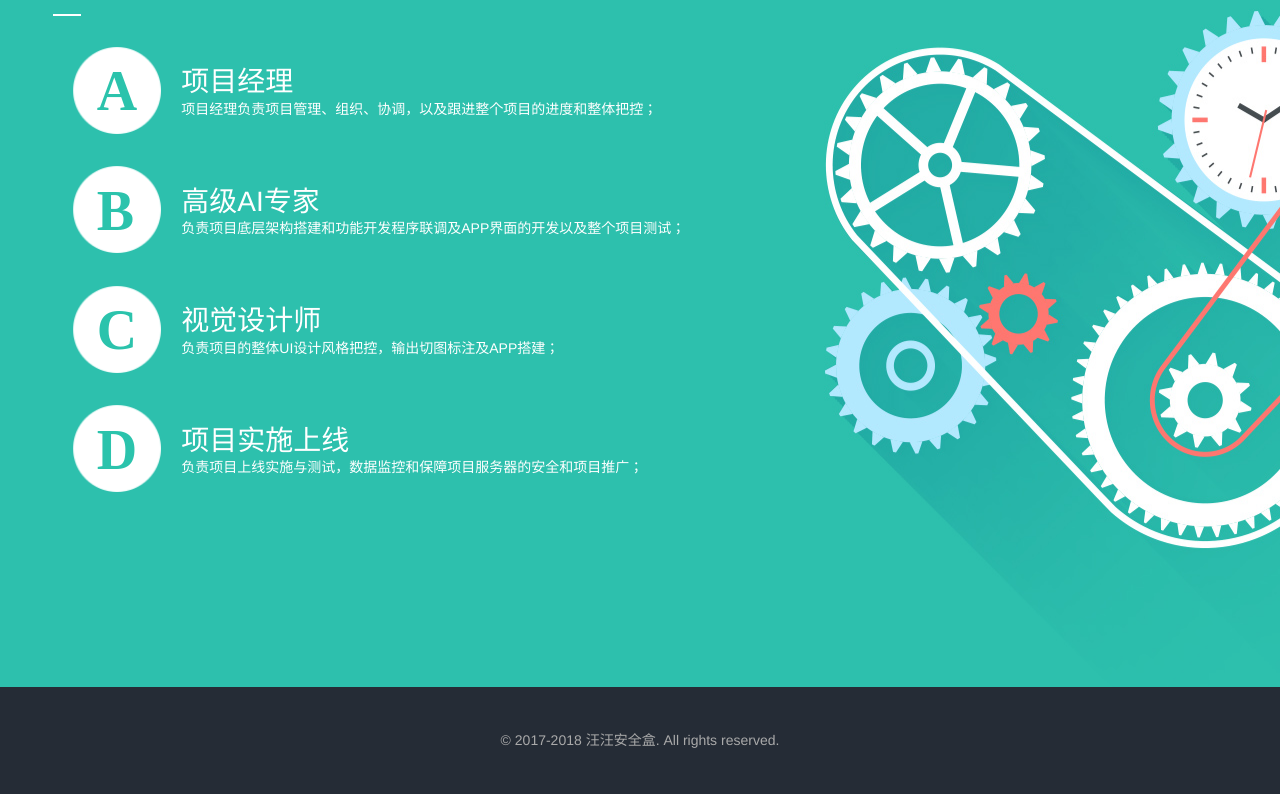
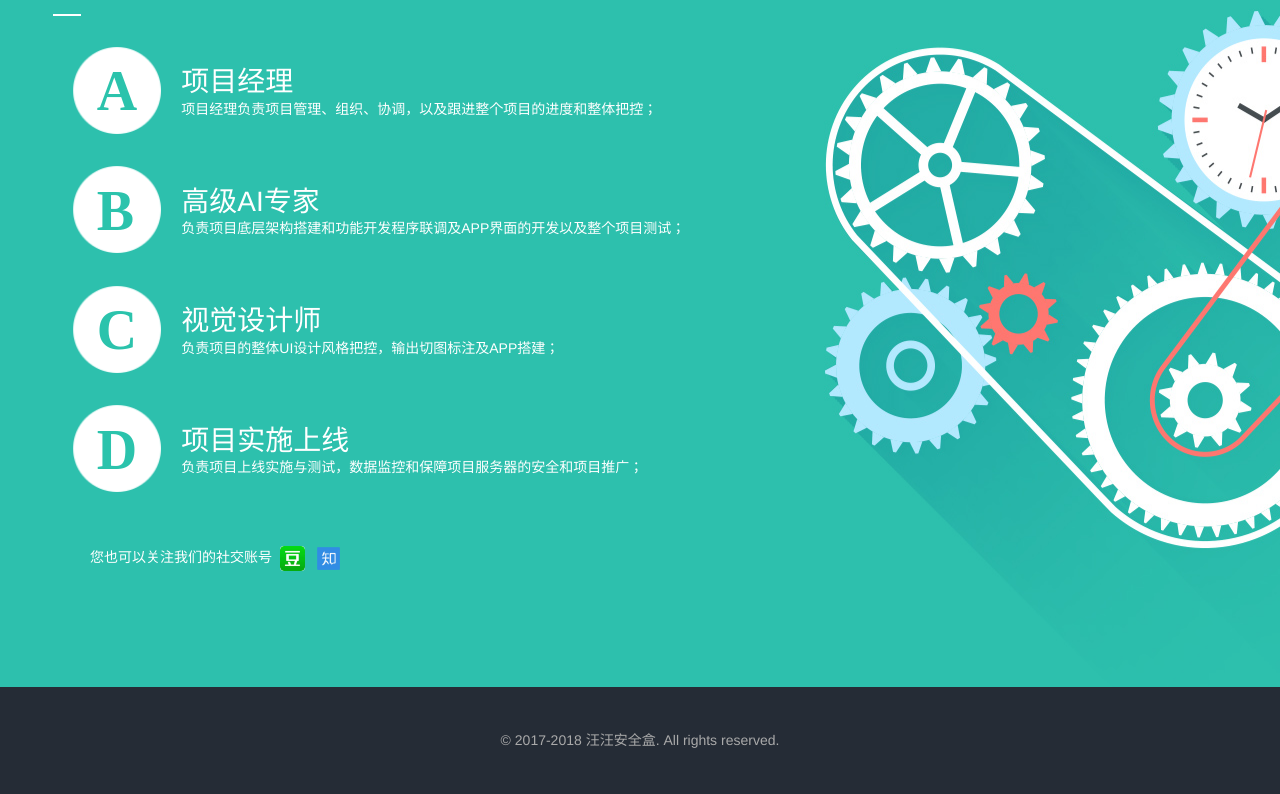
Before and after one commit to SharpAI/product.intro, a plain HTML site: page sharpai-index.html in a window 1280 px wide. Shown: the part 3943-4737 px from the top of the page. Drawn offline with Linux system fonts and the light colour scheme; files whose address does not match are found by name.

Commit message:
产品主页添加内容

```diff
--- a/css/Sharp-ai.css
+++ b/css/Sharp-ai.css
@@ -1483,3 +1483,22 @@ td{
     line-height: 1.9rem;
     color: rgb(169, 169, 169);
 }
+
+.social{
+    width: 100%;
+    height: 50px;
+    text-align: left;
+    padding-left: 75px;
+    margin-top: 38px;
+}
+.social_a{
+    text-decoration:none;
+    width: 100%;
+    height: 50px;
+    line-height: 50px;
+    color: #ffffff;
+}
+.social_a:hover{
+    text-decoration:none;
+    color: #ffffff;
+}
--- a/sharpai-index.html
+++ b/sharpai-index.html
@@ -285,6 +285,19 @@
                         </ul>
                     </div>
                 </div>
+
+                <p class="social">
+                    <a href="" class="social_a">
+                        您也可以关注我们的社交账号&nbsp;
+                        <a href="https://www.douban.com/accounts/login?redir=https%3A//www.douban.com/people/186626082/">
+                                <img src="./img/douban.jpeg" alt="豆瓣"　class="img-responsive" width="25px" height="25px" style="border-radius: 4px;">
+                        </a>&nbsp;
+                        <a href="https://www.zhihu.com/people/sharpai/activities">
+                            <img src="./img/zhihu.png" alt="知乎"　class="img-responsive" width="25px" height="25px" style="border-radius: 4px;">
+                        </a>
+                    </a>
+                </p>
+
             </div>
         </div>
 
```
Also changed, not shown: Help_center.html (+2 -3 lines).
